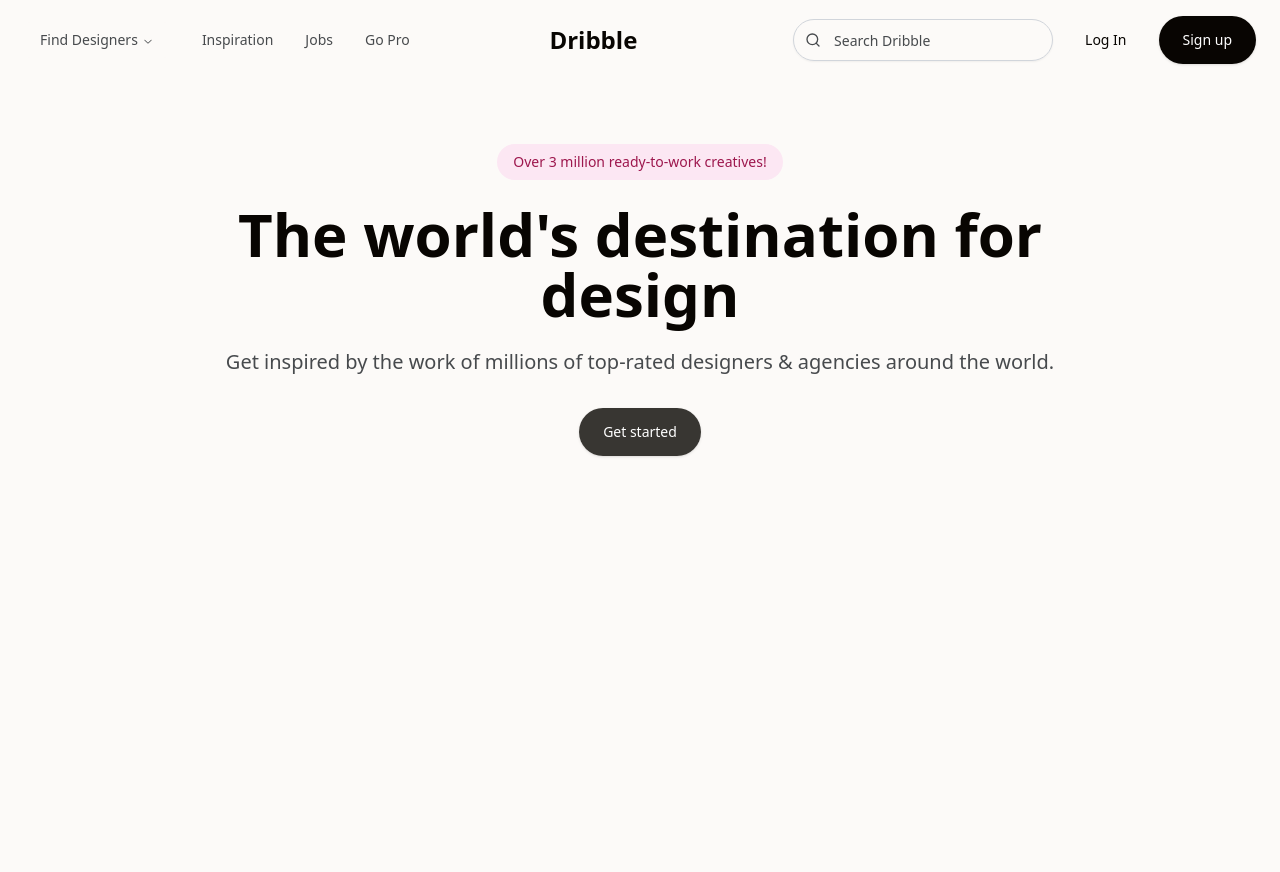
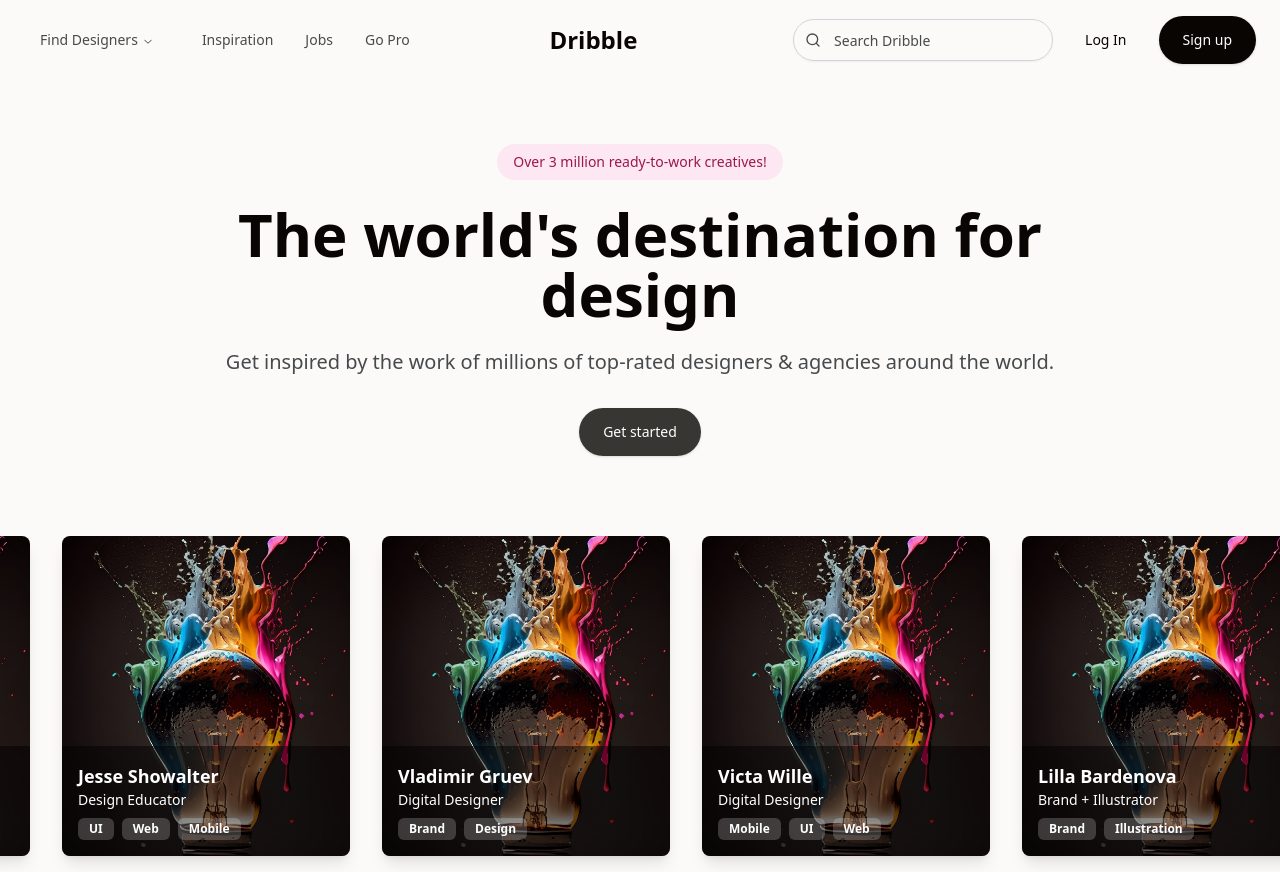
Before and after one commit to digitaleflex/dribble-clone, a Next.js app: page / in a window 1280 px wide. Before the commit the page ends 800 px from the top, so only its background shows below. Built offline with nearby package versions, Linux system fonts and the light colour scheme.

Commit message:
section 2

```diff
--- a/app/(portal)/page.tsx
+++ b/app/(portal)/page.tsx
@@ -1,10 +1,13 @@
 import React from 'react'
 import Section1 from '../../components/sections/section1';
+import Section2 from '@/components/sections/section2';
 
 const page = () => {
   return (
     <>
       <Section1 />
+
+      <Section2 />
     </>
   )
 }
--- /dev/null
+++ b/components/sections/section2.tsx
@@ -0,0 +1,88 @@
+"use client";
+
+type Designer = {
+    id: number;
+    name: string;
+    title: string;
+    image: string;
+    skills: string[];
+};
+
+
+const designers: Designer[] = [
+    { id: 1, name: "Chris Owens", title: "Creative Director", image: "/img.jpg?height=200&width=200", skills: ["Illustration", "Mobile", "UI"] },
+    { id: 2, name: "Jesse Showalter", title: "Design Educator", image: "/img.jpg?height=200&width=200", skills: ["UI", "Web", "Mobile"] },
+    { id: 3, name: "Vladimir Gruev", title: "Digital Designer", image: "/img.jpg?height=200&width=200", skills: ["Brand", "Design"] },
+    { id: 4, name: "Victa Wille", title: "Digital Designer", image: "/img.jpg?height=200&width=200", skills: ["Mobile", "UI", "Web"] },
+    { id: 5, name: "Lilla Bardenova", title: "Brand + Illustrator", image: "/img.jpg?height=200&width=200", skills: ["Brand", "Illustration"] },
+];
+
+
+import Image from 'next/image';
+import React, { useEffect } from 'react'
+import { Badge } from '../ui/badge';
+
+const Section2 = () => {
+
+    const scrollRef = React.useRef<HTMLDivElement>(null);
+
+    useEffect(() => {
+        const scrollContainer = scrollRef.current;
+
+        if(scrollContainer) {
+            const scrollWidth= scrollContainer.scrollWidth
+            const clientWidth = scrollContainer.clientWidth
+
+            const scroll = () => {
+                if (scrollContainer.scrollLeft + clientWidth >= scrollWidth) {
+                    scrollContainer.scrollLeft = 0;
+                } else {
+                    scrollContainer.scrollLeft += 1;
+                }
+            }
+
+            const intervalId = setInterval(scroll, 20);
+
+            return () => clearInterval(intervalId);
+        }
+    }, []);
+
+    return (
+        <div className='overflow-hidden' ref={scrollRef}>
+            <div className='flex justify-between'>
+                {
+                    [...designers, ...designers].map((designer, index) => (
+                        <div key={index} className='flex-none w-72 h-80 m-4 relative overflow-hidden rounded-lg shadow-lg'>
+                            <Image
+                                src={designer.image}
+                                alt='designer'
+                                className='object-cover absolute inset-0 w-full h-full z-0'
+                                width={200}
+                                height={200}
+                            />
+                            <div className='absolute bottom-0 left-0 right-0 bg-black bg-opacity-50 text-white p-4 z-10'>
+                                <h3 className='font-semibold text-lg'>
+                                    {designer.name}
+                                </h3>
+                                <p className='text-sm mb-2'>
+                                    {designer.title}
+                                </p>
+                                <div className='flex flex-wrap gap-2'>
+                                    {
+                                        designer.skills.map((skill, index) => (
+                                            <Badge key={index} variant={"secondary"} className='bg-white bg-opacity-20 text-white'>
+                                                {skill}
+                                            </Badge>
+                                        ))
+                                    }
+                                </div>
+                            </div>
+                        </div>
+                    ))
+                }
+            </div>
+        </div>
+    )
+}
+
+export default Section2
--- a/cspell.json
+++ b/cspell.json
@@ -3,7 +3,10 @@
     "ignorePaths": [],
     "dictionaryDefinitions": [],
     "dictionaries": [],
-    "words": [],
+    "words": [
+        "Ajoute",
+        "bouton"
+    ],
     "ignoreWords": [],
     "import": []
 }
```
Also changed, not shown: .cspell/custom-dictionary-workspace.txt, public/img.jpg (added).
